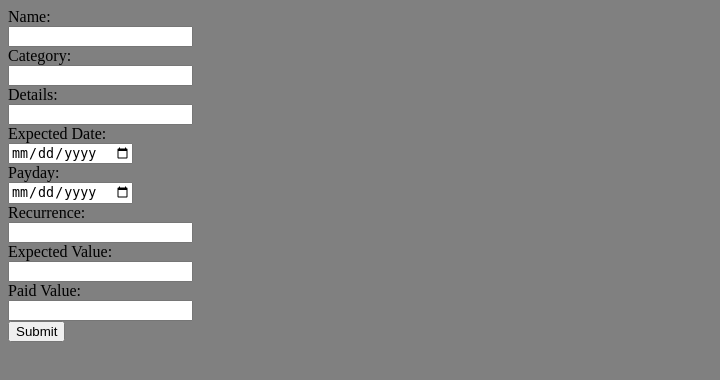
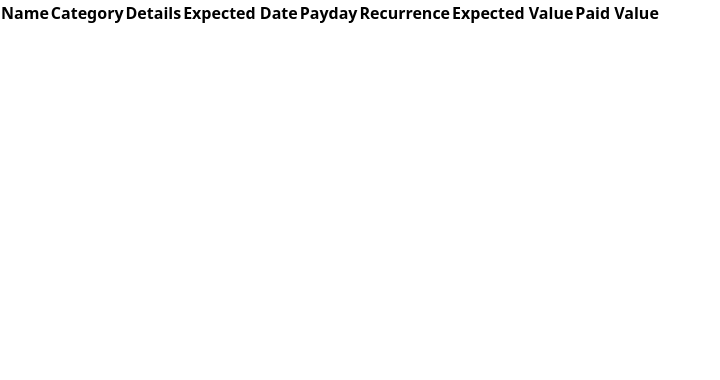
Before and after one commit to helioLJ/MyFiAi, a Flask app: page / in a window 1280 px wide. Shown: the top 380 px of the page, without its empty margins (0-720 px from the left). Run offline with Flask 3, Linux system fonts and the light colour scheme; lists and menus that the app fills with data are empty; some libraries are stand-ins or nearby versions.

Commit message:
Index transactions

```diff
--- a/app/__init__.py
+++ b/app/__init__.py
@@ -11,4 +11,4 @@ db.init_app(app)  # Initialize the db object
 with app.app_context():
     db.create_all()
 
-from app.routes import index_route
+from app.routes import transaction
--- a/app/routes/__init__.py
+++ b/app/routes/__init__.py
@@ -1 +1 @@
-from . import index_route
+from . import transaction
--- a/app/routes/index_route.py
+++ /dev/null
@@ -1,29 +0,0 @@
-from datetime import datetime
-from flask import render_template, redirect, url_for
-from ..forms import TransactionForm
-from ..models import Transaction, db
-from .. import app
-
-@app.route('/')
-def index():
-    return render_template('index.html')
-
-from datetime import datetime
-
-@app.route('/new_transaction', methods=['GET', 'POST'])
-def new_transaction():
-    form = TransactionForm()
-    new_transaction = Transaction(
-        name='Açaí',
-        category='Alimentação',
-        details='Saboroso açaí com granola e banana.',
-        expected_date=datetime.utcnow(),  # provide a valid date
-        payday=datetime.utcnow(),  # provide a valid date
-        recurrence='Semanalmente',
-        expected_value=10.0,
-        paid_value=15.0
-    )
-    db.session.add(new_transaction)
-    db.session.commit()
-
-    return render_template('index.html', form=form)
--- /dev/null
+++ b/app/routes/transaction.py
@@ -0,0 +1,9 @@
+from .. import app
+from flask import render_template
+
+from ..services.transaction import get_current_month_transactions
+
+@app.route('/')
+def index():
+    transactions = get_current_month_transactions()
+    return render_template('index.html', transactions=transactions)
--- a/app/services/__init__.py
+++ b/app/services/__init__.py
@@ -0,0 +1 @@
+from . import transaction
--- a/app/static/css/index.css
+++ /dev/null
@@ -1,4 +0,0 @@
-/* static/css/styles.css */
-body {
-    background-color: gray;
-}
--- /dev/null
+++ b/app/static/css/input.css
@@ -0,0 +1,3 @@
+@tailwind base;
+@tailwind components;
+@tailwind utilities;
--- /dev/null
+++ b/app/static/css/output.css
@@ -0,0 +1,554 @@
+/*
+! tailwindcss v3.4.1 | MIT License | https://tailwindcss.com
+*/
+
+/*
+1. Prevent padding and border from affecting element width. (https://github.com/mozdevs/cssremedy/issues/4)
+2. Allow adding a border to an element by just adding a border-width. (https://github.com/tailwindcss/tailwindcss/pull/116)
+*/
+
+*,
+::before,
+::after {
+  box-sizing: border-box;
+  /* 1 */
+  border-width: 0;
+  /* 2 */
+  border-style: solid;
+  /* 2 */
+  border-color: #e5e7eb;
+  /* 2 */
+}
+
+::before,
+::after {
+  --tw-content: '';
+}
+
+/*
+1. Use a consistent sensible line-height in all browsers.
+2. Prevent adjustments of font size after orientation changes in iOS.
+3. Use a more readable tab size.
+4. Use the user's configured `sans` font-family by default.
+5. Use the user's configured `sans` font-feature-settings by default.
+6. Use the user's configured `sans` font-variation-settings by default.
+7. Disable tap highlights on iOS
+*/
+
+html,
+:host {
+  line-height: 1.5;
+  /* 1 */
+  -webkit-text-size-adjust: 100%;
+  /* 2 */
+  -moz-tab-size: 4;
+  /* 3 */
+  -o-tab-size: 4;
+     tab-size: 4;
+  /* 3 */
+  font-family: ui-sans-serif, system-ui, sans-serif, "Apple Color Emoji", "Segoe UI Emoji", "Segoe UI Symbol", "Noto Color Emoji";
+  /* 4 */
+  font-feature-settings: normal;
+  /* 5 */
+  font-variation-settings: normal;
+  /* 6 */
+  -webkit-tap-highlight-color: transparent;
+  /* 7 */
+}
+
+/*
+1. Remove the margin in all browsers.
+2. Inherit line-height from `html` so users can set them as a class directly on the `html` element.
+*/
+
+body {
+  margin: 0;
+  /* 1 */
+  line-height: inherit;
+  /* 2 */
+}
+
+/*
+1. Add the correct height in Firefox.
+2. Correct the inheritance of border color in Firefox. (https://bugzilla.mozilla.org/show_bug.cgi?id=190655)
+3. Ensure horizontal rules are visible by default.
+*/
+
+hr {
+  height: 0;
+  /* 1 */
+  color: inherit;
+  /* 2 */
+  border-top-width: 1px;
+  /* 3 */
+}
+
+/*
+Add the correct text decoration in Chrome, Edge, and Safari.
+*/
+
+abbr:where([title]) {
+  -webkit-text-decoration: underline dotted;
+          text-decoration: underline dotted;
+}
+
+/*
+Remove the default font size and weight for headings.
+*/
+
+h1,
+h2,
+h3,
+h4,
+h5,
+h6 {
+  font-size: inherit;
+  font-weight: inherit;
+}
+
+/*
+Reset links to optimize for opt-in styling instead of opt-out.
+*/
+
+a {
+  color: inherit;
+  text-decoration: inherit;
+}
+
+/*
+Add the correct font weight in Edge and Safari.
+*/
+
+b,
+strong {
+  font-weight: bolder;
+}
+
+/*
+1. Use the user's configured `mono` font-family by default.
+2. Use the user's configured `mono` font-feature-settings by default.
+3. Use the user's configured `mono` font-variation-settings by default.
+4. Correct the odd `em` font sizing in all browsers.
+*/
+
+code,
+kbd,
+samp,
+pre {
+  font-family: ui-monospace, SFMono-Regular, Menlo, Monaco, Consolas, "Liberation Mono", "Courier New", monospace;
+  /* 1 */
+  font-feature-settings: normal;
+  /* 2 */
+  font-variation-settings: normal;
+  /* 3 */
+  font-size: 1em;
+  /* 4 */
+}
+
+/*
+Add the correct font size in all browsers.
+*/
+
+small {
+  font-size: 80%;
+}
+
+/*
+Prevent `sub` and `sup` elements from affecting the line height in all browsers.
+*/
+
+sub,
+sup {
+  font-size: 75%;
+  line-height: 0;
+  position: relative;
+  vertical-align: baseline;
+}
+
+sub {
+  bottom: -0.25em;
+}
+
+sup {
+  top: -0.5em;
+}
+
+/*
+1. Remove text indentation from table contents in Chrome and Safari. (https://bugs.chromium.org/p/chromium/issues/detail?id=999088, https://bugs.webkit.org/show_bug.cgi?id=201297)
+2. Correct table border color inheritance in all Chrome and Safari. (https://bugs.chromium.org/p/chromium/issues/detail?id=935729, https://bugs.webkit.org/show_bug.cgi?id=195016)
+3. Remove gaps between table borders by default.
+*/
+
+table {
+  text-indent: 0;
+  /* 1 */
+  border-color: inherit;
+  /* 2 */
+  border-collapse: collapse;
+  /* 3 */
+}
+
+/*
+1. Change the font styles in all browsers.
+2. Remove the margin in Firefox and Safari.
+3. Remove default padding in all browsers.
+*/
+
+button,
+input,
+optgroup,
+select,
+textarea {
+  font-family: inherit;
+  /* 1 */
+  font-feature-settings: inherit;
+  /* 1 */
+  font-variation-settings: inherit;
+  /* 1 */
+  font-size: 100%;
+  /* 1 */
+  font-weight: inherit;
+  /* 1 */
+  line-height: inherit;
+  /* 1 */
+  color: inherit;
+  /* 1 */
+  margin: 0;
+  /* 2 */
+  padding: 0;
+  /* 3 */
+}
+
+/*
+Remove the inheritance of text transform in Edge and Firefox.
+*/
+
+button,
+select {
+  text-transform: none;
+}
+
+/*
+1. Correct the inability to style clickable types in iOS and Safari.
+2. Remove default button styles.
+*/
+
+button,
+[type='button'],
+[type='reset'],
+[type='submit'] {
+  -webkit-appearance: button;
+  /* 1 */
+  background-color: transparent;
+  /* 2 */
+  background-image: none;
+  /* 2 */
+}
+
+/*
+Use the modern Firefox focus style for all focusable elements.
+*/
+
+:-moz-focusring {
+  outline: auto;
+}
+
+/*
+Remove the additional `:invalid` styles in Firefox. (https://github.com/mozilla/gecko-dev/blob/2f9eacd9d3d995c937b4251a5557d95d494c9be1/layout/style/res/forms.css#L728-L737)
+*/
+
+:-moz-ui-invalid {
+  box-shadow: none;
+}
+
+/*
+Add the correct vertical alignment in Chrome and Firefox.
+*/
+
+progress {
+  vertical-align: baseline;
+}
+
+/*
+Correct the cursor style of increment and decrement buttons in Safari.
+*/
+
+::-webkit-inner-spin-button,
+::-webkit-outer-spin-button {
+  height: auto;
+}
+
+/*
+1. Correct the odd appearance in Chrome and Safari.
+2. Correct the outline style in Safari.
+*/
+
+[type='search'] {
+  -webkit-appearance: textfield;
+  /* 1 */
+  outline-offset: -2px;
+  /* 2 */
+}
+
+/*
+Remove the inner padding in Chrome and Safari on macOS.
+*/
+
+::-webkit-search-decoration {
+  -webkit-appearance: none;
+}
+
+/*
+1. Correct the inability to style clickable types in iOS and Safari.
+2. Change font properties to `inherit` in Safari.
+*/
+
+::-webkit-file-upload-button {
+  -webkit-appearance: button;
+  /* 1 */
+  font: inherit;
+  /* 2 */
+}
+
+/*
+Add the correct display in Chrome and Safari.
+*/
+
+summary {
+  display: list-item;
+}
+
+/*
+Removes the default spacing and border for appropriate elements.
+*/
+
+blockquote,
+dl,
+dd,
+h1,
+h2,
+h3,
+h4,
+h5,
+h6,
+hr,
+figure,
+p,
+pre {
+  margin: 0;
+}
+
+fieldset {
+  margin: 0;
+  padding: 0;
+}
+
+legend {
+  padding: 0;
+}
+
+ol,
+ul,
+menu {
+  list-style: none;
+  margin: 0;
+  padding: 0;
+}
+
+/*
+Reset default styling for dialogs.
+*/
+
+dialog {
+  padding: 0;
+}
+
+/*
+Prevent resizing textareas horizontally by default.
+*/
+
+textarea {
+  resize: vertical;
+}
+
+/*
+1. Reset the default placeholder opacity in Firefox. (https://github.com/tailwindlabs/tailwindcss/issues/3300)
+2. Set the default placeholder color to the user's configured gray 400 color.
+*/
+
+input::-moz-placeholder, textarea::-moz-placeholder {
+  opacity: 1;
+  /* 1 */
+  color: #9ca3af;
+  /* 2 */
+}
+
+input::placeholder,
+textarea::placeholder {
+  opacity: 1;
+  /* 1 */
+  color: #9ca3af;
+  /* 2 */
+}
+
+/*
+Set the default cursor for buttons.
+*/
+
+button,
+[role="button"] {
+  cursor: pointer;
+}
+
+/*
+Make sure disabled buttons don't get the pointer cursor.
+*/
+
+:disabled {
+  cursor: default;
+}
+
+/*
+1. Make replaced elements `display: block` by default. (https://github.com/mozdevs/cssremedy/issues/14)
+2. Add `vertical-align: middle` to align replaced elements more sensibly by default. (https://github.com/jensimmons/cssremedy/issues/14#issuecomment-634934210)
+   This can trigger a poorly considered lint error in some tools but is included by design.
+*/
+
+img,
+svg,
+video,
+canvas,
+audio,
+iframe,
+embed,
+object {
+  display: block;
+  /* 1 */
+  vertical-align: middle;
+  /* 2 */
+}
+
+/*
+Constrain images and videos to the parent width and preserve their intrinsic aspect ratio. (https://github.com/mozdevs/cssremedy/issues/14)
+*/
+
+img,
+video {
+  max-width: 100%;
+  height: auto;
+}
+
+/* Make elements with the HTML hidden attribute stay hidden by default */
+
+[hidden] {
+  display: none;
+}
+
+*, ::before, ::after {
+  --tw-border-spacing-x: 0;
+  --tw-border-spacing-y: 0;
+  --tw-translate-x: 0;
+  --tw-translate-y: 0;
+  --tw-rotate: 0;
+  --tw-skew-x: 0;
+  --tw-skew-y: 0;
+  --tw-scale-x: 1;
+  --tw-scale-y: 1;
+  --tw-pan-x:  ;
+  --tw-pan-y:  ;
+  --tw-pinch-zoom:  ;
+  --tw-scroll-snap-strictness: proximity;
+  --tw-gradient-from-position:  ;
+  --tw-gradient-via-position:  ;
+  --tw-gradient-to-position:  ;
+  --tw-ordinal:  ;
+  --tw-slashed-zero:  ;
+  --tw-numeric-figure:  ;
+  --tw-numeric-spacing:  ;
+  --tw-numeric-fraction:  ;
+  --tw-ring-inset:  ;
+  --tw-ring-offset-width: 0px;
+  --tw-ring-offset-color: #fff;
+  --tw-ring-color: rgb(59 130 246 / 0.5);
+  --tw-ring-offset-shadow: 0 0 #0000;
+  --tw-ring-shadow: 0 0 #0000;
+  --tw-shadow: 0 0 #0000;
+  --tw-shadow-colored: 0 0 #0000;
+  --tw-blur:  ;
+  --tw-brightness:  ;
+  --tw-contrast:  ;
+  --tw-grayscale:  ;
+  --tw-hue-rotate:  ;
+  --tw-invert:  ;
+  --tw-saturate:  ;
+  --tw-sepia:  ;
+  --tw-drop-shadow:  ;
+  --tw-backdrop-blur:  ;
+  --tw-backdrop-brightness:  ;
+  --tw-backdrop-contrast:  ;
+  --tw-backdrop-grayscale:  ;
+  --tw-backdrop-hue-rotate:  ;
+  --tw-backdrop-invert:  ;
+  --tw-backdrop-opacity:  ;
+  --tw-backdrop-saturate:  ;
+  --tw-backdrop-sepia:  ;
+}
+
+::backdrop {
+  --tw-border-spacing-x: 0;
+  --tw-border-spacing-y: 0;
+  --tw-translate-x: 0;
+  --tw-translate-y: 0;
+  --tw-rotate: 0;
+  --tw-skew-x: 0;
+  --tw-skew-y: 0;
+  --tw-scale-x: 1;
+  --tw-scale-y: 1;
+  --tw-pan-x:  ;
+  --tw-pan-y:  ;
+  --tw-pinch-zoom:  ;
+  --tw-scroll-snap-strictness: proximity;
+  --tw-gradient-from-position:  ;
+  --tw-gradient-via-position:  ;
+  --tw-gradient-to-position:  ;
+  --tw-ordinal:  ;
+  --tw-slashed-zero:  ;
+  --tw-numeric-figure:  ;
+  --tw-numeric-spacing:  ;
+  --tw-numeric-fraction:  ;
+  --tw-ring-inset:  ;
+  --tw-ring-offset-width: 0px;
+  --tw-ring-offset-color: #fff;
+  --tw-ring-color: rgb(59 130 246 / 0.5);
+  --tw-ring-offset-shadow: 0 0 #0000;
+  --tw-ring-shadow: 0 0 #0000;
+  --tw-shadow: 0 0 #0000;
+  --tw-shadow-colored: 0 0 #0000;
+  --tw-blur:  ;
+  --tw-brightness:  ;
+  --tw-contrast:  ;
+  --tw-grayscale:  ;
+  --tw-hue-rotate:  ;
+  --tw-invert:  ;
+  --tw-saturate:  ;
+  --tw-sepia:  ;
+  --tw-drop-shadow:  ;
+  --tw-backdrop-blur:  ;
+  --tw-backdrop-brightness:  ;
+  --tw-backdrop-contrast:  ;
+  --tw-backdrop-grayscale:  ;
+  --tw-backdrop-hue-rotate:  ;
+  --tw-backdrop-invert:  ;
+  --tw-backdrop-opacity:  ;
+  --tw-backdrop-saturate:  ;
+  --tw-backdrop-sepia:  ;
+}
+
+.static {
+  position: static;
+}
+
+.text-blue-500 {
+  --tw-text-opacity: 1;
+  color: rgb(59 130 246 / var(--tw-text-opacity));
+}
--- a/app/templates/index.html
+++ b/app/templates/index.html
@@ -3,29 +3,45 @@
 <head>
     <meta charset="UTF-8">
     <meta name="viewport" content="width=device-width, initial-scale=1.0">
+
     <title>MyFi</title>
-    <link rel="stylesheet" href="{{ url_for('static', filename='css/index.css') }}">
+
+    <link rel="stylesheet" href="{{ url_for('static', filename='css/output.css') }}">
+    <script src="https://cdn.tailwindcss.com"></script>
 </head>
+
 <body>
-    <form action="{{ url_for('new_transaction') }}" method="post">
-        <label for="name">Name:</label><br>
-        <input type="text" id="name" name="name"><br>
-        <label for="category">Category:</label><br>
-        <input type="text" id="category" name="category"><br>
-        <label for="details">Details:</label><br>
-        <input type="text" id="details" name="details"><br>
-        <label for="expected_date">Expected Date:</label><br>
-        <input type="date" id="expected_date" name="expected_date"><br>
-        <label for="payday">Payday:</label><br>
-        <input type="date" id="payday" name="payday"><br>
-        <label for="recurrence">Recurrence:</label><br>
-        <input type="text" id="recurrence" name="recurrence"><br>
-        <label for="expected_value">Expected Value:</label><br>
-        <input type="number" id="expected_value" name="expected_value"><br>
-        <label for="paid_value">Paid Value:</label><br>
-        <input type="number" id="paid_value" name="paid_value"><br>
-        <input type="submit" value="Submit">
-    </form>
+
+    <table>
+        <thead>
+            <tr>
+                <th>Name</th>
+                <th>Category</th>
+                <th>Details</th>
+                <th>Expected Date</th>
+                <th>Payday</th>
+                <th>Recurrence</th>
+                <th>Expected Value</th>
+                <th>Paid Value</th>
+            </tr>
+        </thead>
+        <tbody>
+            {% for transaction in transactions %}
+            <tr>
+                <td>{{ transaction.name }}</td>
+                <td>{{ transaction.category }}</td>
+                <td>{{ transaction.details }}</td>
+                <td>{{ transaction.expected_date }}</td>
+                <td>{{ transaction.payday }}</td>
+                <td>{{ transaction.recurrence }}</td>
+                <td>{{ transaction.expected_value }}</td>
+                <td>{{ transaction.paid_value }}</td>
+            </tr>
+            {% endfor %}
+        </tbody>
+    </table>
+
     <script src="{{ url_for('static', filename='js/index.js') }}"></script>
 </body>
+
 </html>
```
Also changed, not shown: app/services/transaction.py (added, +7 -0 lines), package.json (added, +8 -0 lines), tailwind.config.js (added, +8 -0 lines), 1 other file.
